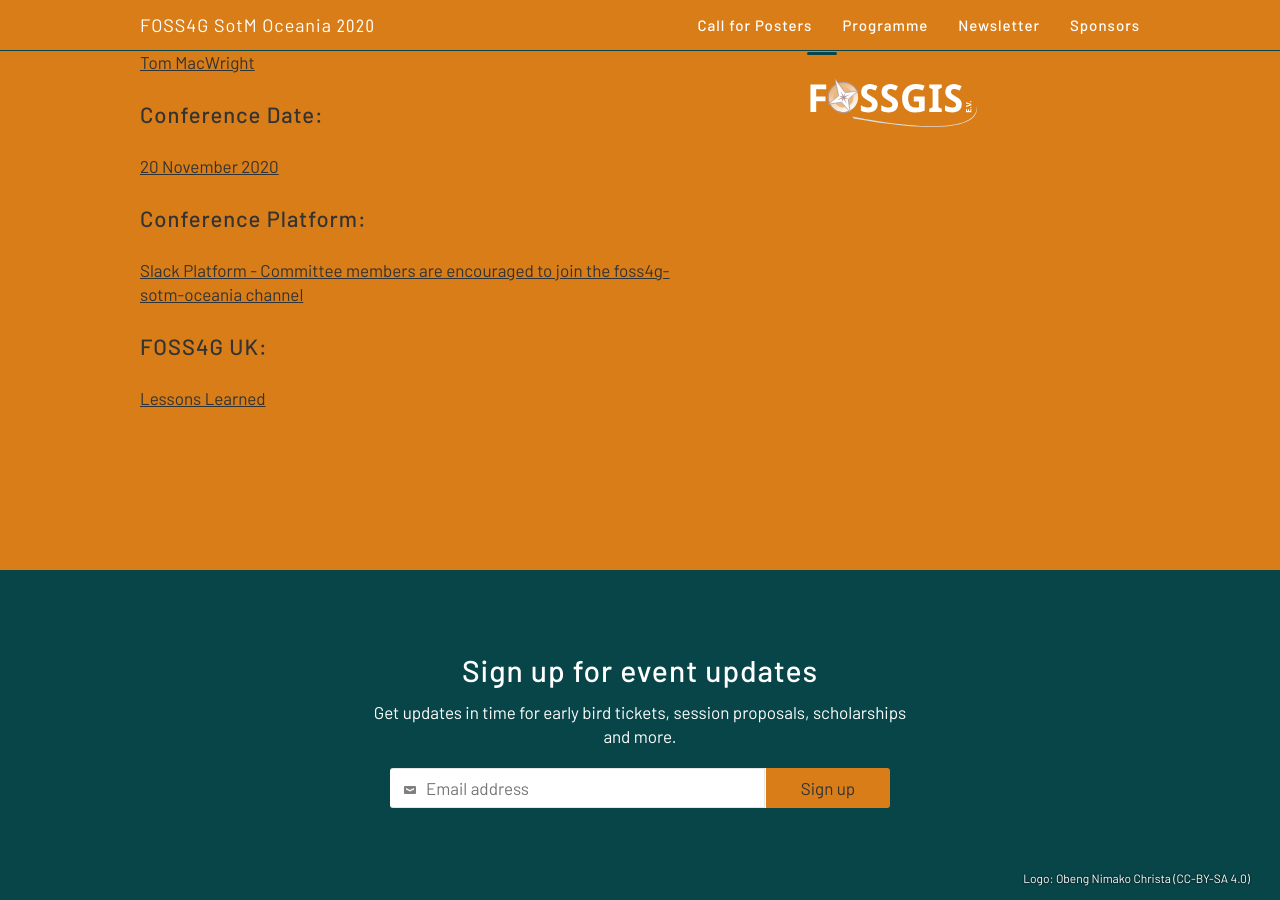
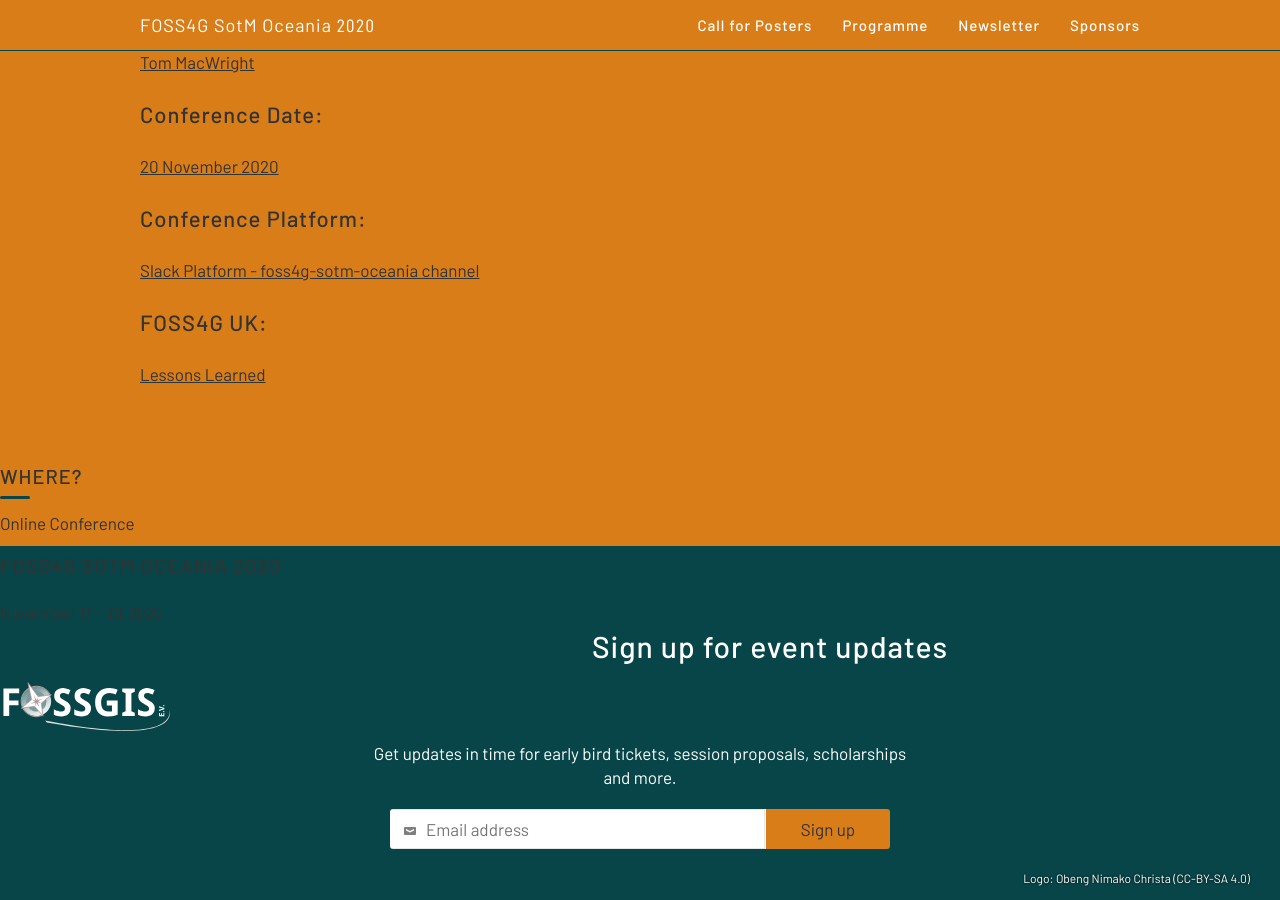
Before and after one commit to osgeo-oceania/foss4g-sotm-oceania-2020, a Jekyll site: the page built from index.html, in a window 1280 px wide and 900 px high, scrolled down 1158 px. Built offline with Jekyll 4.4.1, drawn with Linux system fonts in a browser that asks for light colours.

Commit message:
Update about.html

```diff
--- a/_includes/about.html
+++ b/_includes/about.html
@@ -10,11 +10,12 @@
             <p> <h2 class="space-bottom2">Conference Date:</h2> </p>
 	    <p> <a href="https://www.strawpoll.me/20423837" rel="noopener noreferrer" target="_blank">20 November 2020</a> </p>
 	    <p> <h2 class="space-bottom2">Conference Platform:</h2> </p>
-	    <p> <a href="http://maptimeoceania.slack.com/" rel="noopener noreferrer" target="_blank">Slack Platform - Committee members are encouraged to join the foss4g-sotm-oceania channel</a></p>
+	    <p> <a href="http://maptimeoceania.slack.com/" rel="noopener noreferrer" target="_blank">Slack Platform - foss4g-sotm-oceania channel</a> </p>
             <p> <h2 class="space-bottom2">FOSS4G UK:</h2> </p>
             <p> <a href="https://wiki.osgeo.org/wiki/FOSS4GUK_2020_Online_-_Lessons_Learnt" rel="noopener noreferrer" target="_blank">Lessons Learned</a> </p>
           </div>
 	</div>
+      </div>
       <div class="col4 clearfix contain">
           <h3 class="small-title uppercase">Where?</h3>
           <p>Online Conference</p>
```
